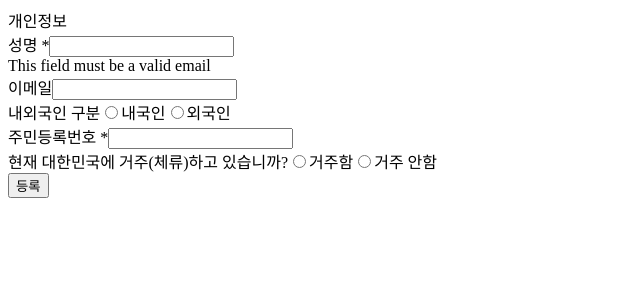
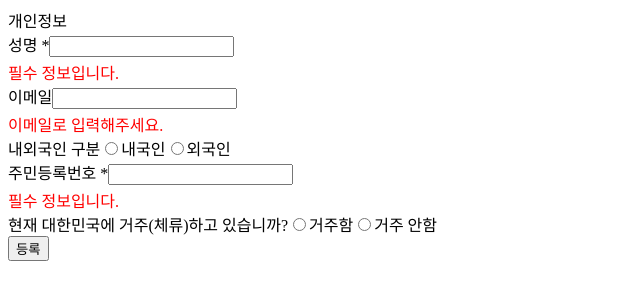
Before and after one commit to parkjunyoung/heum-tax, a React (Create React App) app: page /employment/form/add in a window 1280 px wide. Shown: the top 300 px of the page, without its empty margins (0-640 px from the left). Built offline with nearby package versions, Linux system fonts and the light colour scheme.

Commit message:
validation message 적용

```diff
--- a/package.json
+++ b/package.json
@@ -17,6 +17,7 @@
     "react-scripts": "4.0.3",
     "redux-logger": "^3.0.6",
     "redux-saga": "^1.1.3",
+    "styled-components": "^5.3.0",
     "web-vitals": "^1.0.1"
   },
   "scripts": {
--- a/src/features/employees/Form.js
+++ b/src/features/employees/Form.js
@@ -1,4 +1,5 @@
 import 'element-theme-default';
+import ValidationMessage from './ValidationMessage';
 
 export default function Form(){
 
@@ -9,14 +10,13 @@ export default function Form(){
       <div className="el-form-item">
         성명 *
         <input className="el-input__inner" type="text" />
-        <div className="el-form-item__error">
-          This field must be a valid email
-        </div>
+        <ValidationMessage message="필수 정보입니다." />
       </div>
 
       <div className="el-form-item">
         이메일
         <input className="el-input__inner" type="text" />
+        <ValidationMessage message="이메일로 입력해주세요." />
       </div>
 
       <div className="el-form-item">
@@ -33,6 +33,7 @@ export default function Form(){
       <div className="el-form-item">
         주민등록번호 *
         <input className="el-input__inner" type="text" />
+        <ValidationMessage message="필수 정보입니다." />
       </div>
 
       <div className="el-form-item">
--- /dev/null
+++ b/src/features/employees/ValidationMessage.js
@@ -0,0 +1,14 @@
+import styled from 'styled-components';
+
+const Style = styled.div`
+  color : red;
+  padding-top: 3px;
+`;
+
+export default function ValidationMessage({ message }){
+  return (
+    <Style>
+      {message}
+    </Style>
+  )
+}
```
Also changed, not shown: 1 other file (tests, documents, lock files or other folders).
